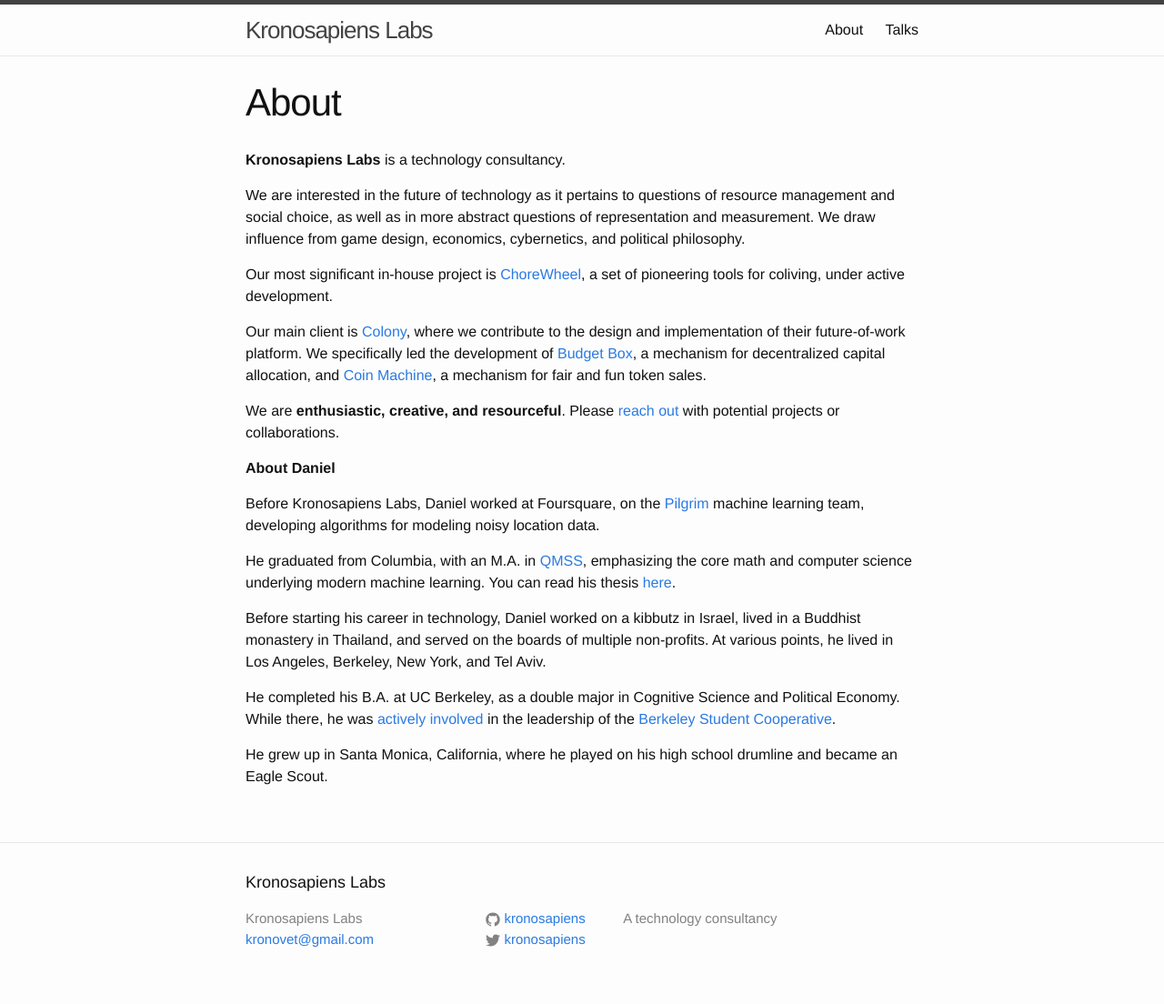
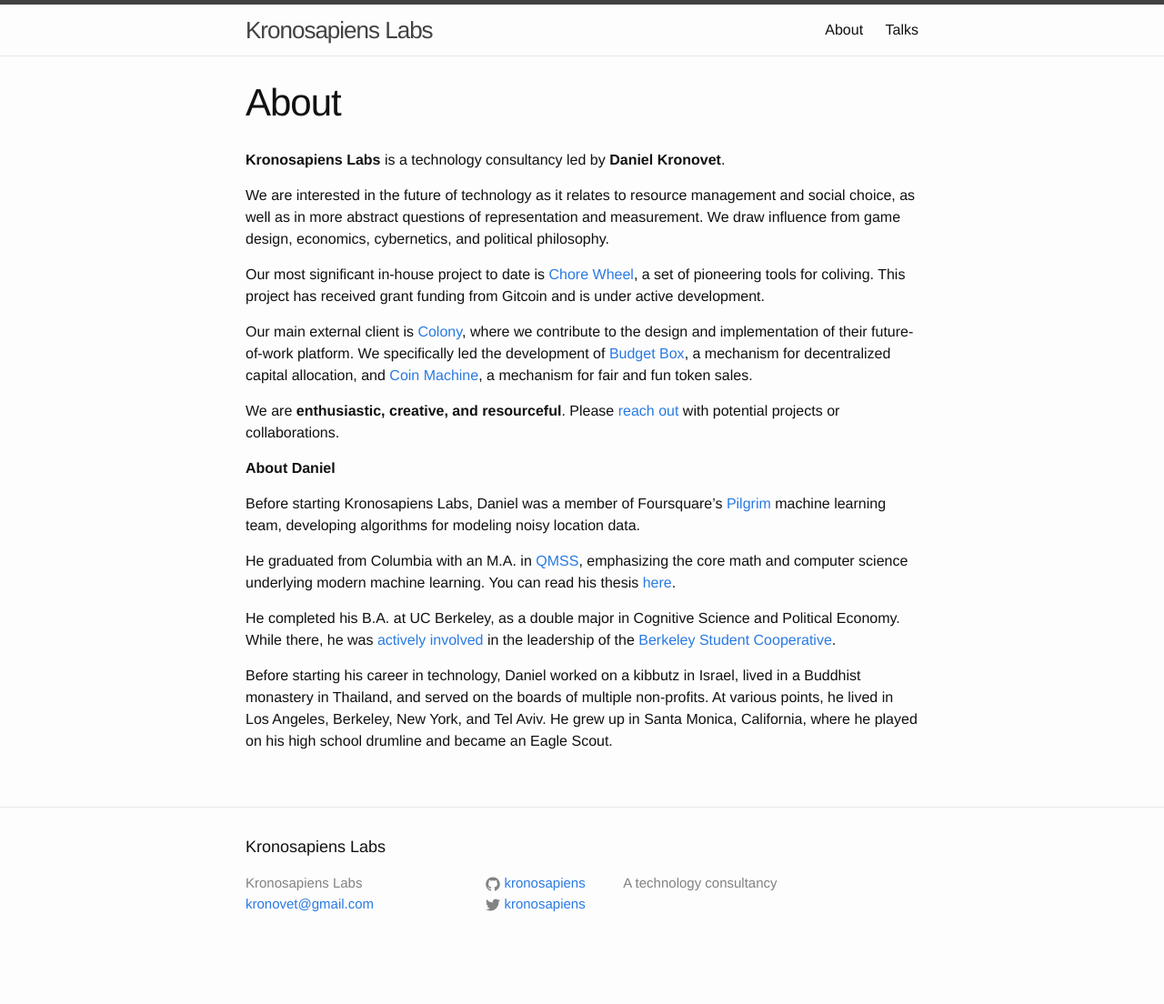
Before and after one commit to kronosapiens/kronosapiens.github.io, a Jekyll site: the page built from about.md, in a window 1280 px wide. Shown: the whole page at 91% size. Built offline with Jekyll 4.4.1, drawn with Linux system fonts in a browser that asks for light colours; after the commit the page ends 1065 px from its top, so only the background shows below that.

Commit message:
Update about

```diff
--- a/about.md
+++ b/about.md
@@ -4,24 +4,22 @@
 permalink: /about/
 ---
 
-**Kronosapiens Labs** is a technology consultancy.
+**Kronosapiens Labs** is a technology consultancy led by **Daniel Kronovet**.
 
-We are interested in the future of technology as it pertains to questions of resource management and social choice, as well as in more abstract questions of representation and measurement. We draw influence from game design, economics, cybernetics, and political philosophy.
+We are interested in the future of technology as it relates to resource management and social choice, as well as in more abstract questions of representation and measurement. We draw influence from game design, economics, cybernetics, and political philosophy.
 
-Our most significant in-house project is [ChoreWheel](https://zaratan.world/), a set of pioneering tools for coliving, under active development.
+Our most significant in-house project to date is [Chore Wheel](https://zaratan.world/), a set of pioneering tools for coliving. This project has received grant funding from Gitcoin and is under active development.
 
-Our main client is [Colony](https://colony.io/), where we contribute to the design and implementation of their future-of-work platform. We specifically led the development of [Budget Box](https://colony.io/budgetbox.pdf), a mechanism for decentralized capital allocation, and [Coin Machine](https://blog.colony.io/introducing-coin-machine/), a mechanism for fair and fun token sales.
+Our main external client is [Colony](https://colony.io/), where we contribute to the design and implementation of their future-of-work platform. We specifically led the development of [Budget Box](https://colony.io/budgetbox.pdf), a mechanism for decentralized capital allocation, and [Coin Machine](https://blog.colony.io/introducing-coin-machine/), a mechanism for fair and fun token sales.
 
 We are **enthusiastic, creative, and resourceful**. Please [reach out](mailto:kronovet@gmail.com) with potential projects or collaborations.
 
 **About Daniel**
 
-Before Kronosapiens Labs, Daniel worked at Foursquare, on the [Pilgrim](https://enterprise.foursquare.com/developers/pilgrim) machine learning team, developing algorithms for modeling noisy location data.
+Before starting Kronosapiens Labs, Daniel was a member of Foursquare's [Pilgrim](https://enterprise.foursquare.com/developers/pilgrim) machine learning team, developing algorithms for modeling noisy location data.
 
-He graduated from Columbia, with an M.A. in [QMSS](http://www.qmss.columbia.edu/), emphasizing the core math and computer science underlying modern machine learning. You can read his thesis [here](/thesis.pdf).
-
-Before starting his career in technology, Daniel worked on a kibbutz in Israel, lived in a Buddhist monastery in Thailand, and served on the boards of multiple non-profits. At various points, he lived in Los Angeles, Berkeley, New York, and Tel Aviv.
+He graduated from Columbia with an M.A. in [QMSS](http://www.qmss.columbia.edu/), emphasizing the core math and computer science underlying modern machine learning. You can read his thesis [here](/thesis.pdf).
 
 He completed his B.A. at UC Berkeley, as a double major in Cognitive Science and Political Economy. While there, he was [actively involved](https://youtu.be/--B0uBXskZ0) in the leadership of the [Berkeley Student Cooperative](https://www.bsc.coop/).
 
-He grew up in Santa Monica, California, where he played on his high school drumline and became an Eagle Scout.
+Before starting his career in technology, Daniel worked on a kibbutz in Israel, lived in a Buddhist monastery in Thailand, and served on the boards of multiple non-profits. At various points, he lived in Los Angeles, Berkeley, New York, and Tel Aviv. He grew up in Santa Monica, California, where he played on his high school drumline and became an Eagle Scout.
```
Also changed, not shown: talks/index.md (+1 -1 lines).
